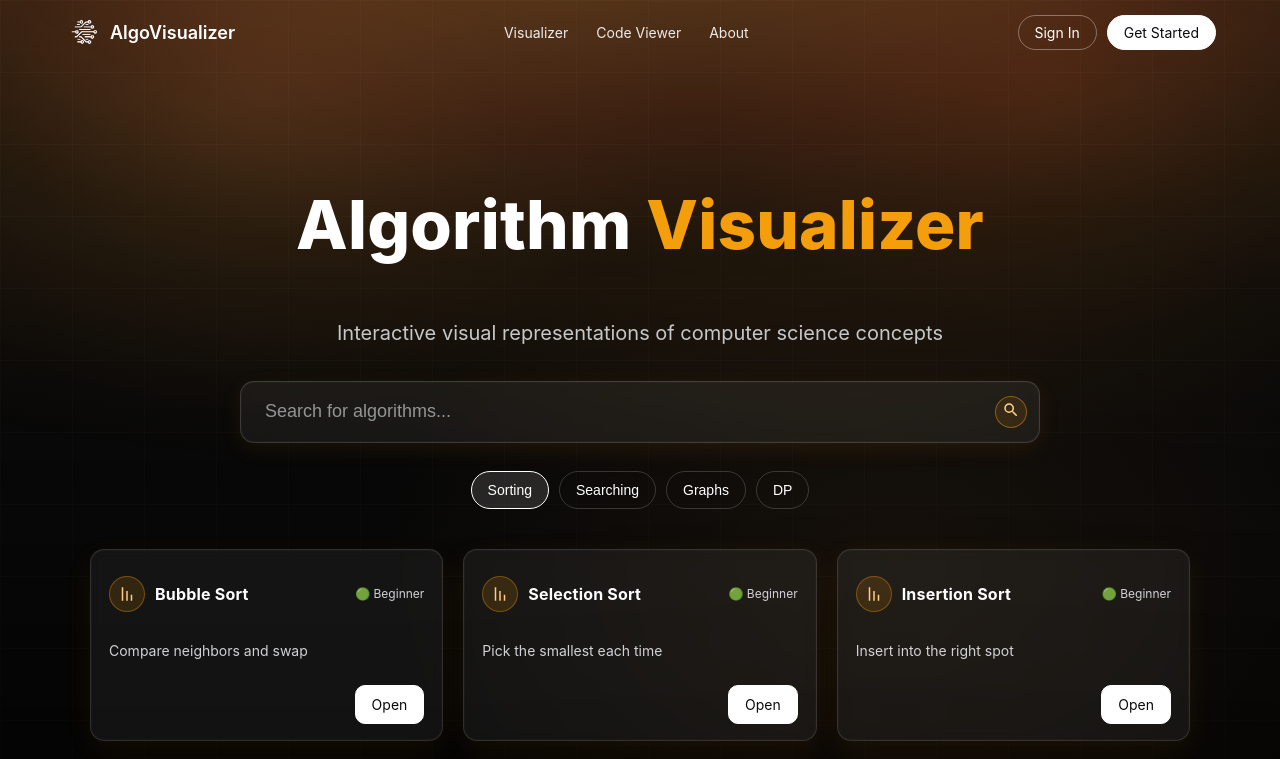
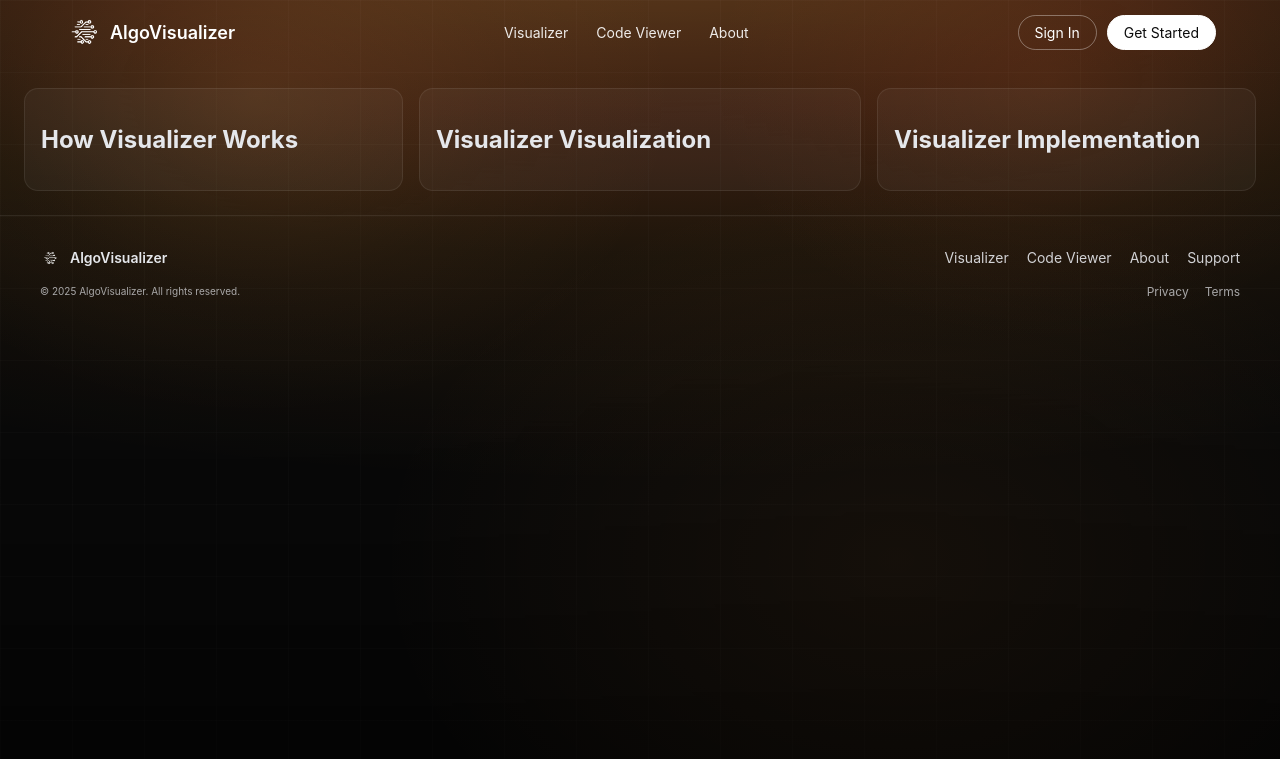
Before and after one commit to ayobade/Algorithm-visualizer, a React (Vite) app: page /visualizer in a window 1280 px wide. Shown: the top 759 px of the page. Built offline with nearby package versions, Linux system fonts and the light colour scheme.

Commit message:
visualizer page

```diff
--- a/src/App.jsx
+++ b/src/App.jsx
@@ -1,6 +1,7 @@
 import React from 'react'
 import LandingPage from './pages/landingpage'
 import SearchVisualizer from './pages/SearchVisualizer'
+import Visualizer from './pages/visualizer'
 import { Routes, Route } from 'react-router-dom'
 
 
@@ -9,7 +10,8 @@ function App() {
   return (
     <Routes>
       <Route path="/" element={<LandingPage />} />
-      <Route path="/visualizer" element={<SearchVisualizer />} />
+      <Route path="/SearchVisualizer" element={<SearchVisualizer />} />
+      <Route path="/visualizer" element={<Visualizer />} />
     </Routes>
   )
 }
--- a/src/components/CodeViewer.jsx
+++ b/src/components/CodeViewer.jsx
@@ -0,0 +1,9 @@
+import React from 'react'
+
+function CodeViewer({ title }) {
+    return (
+        <h1>{title} Implementation</h1>
+    )
+}
+
+export default CodeViewer
--- a/src/components/Header.jsx
+++ b/src/components/Header.jsx
@@ -1,8 +1,9 @@
-import React from 'react'
+import React, { useState } from 'react'
 import styled from 'styled-components'
 import { Link } from 'react-router-dom'
 
 function Header() {
+    const [open, setOpen] = useState(false)
     return (
         <HeaderBar>
             <HeaderInner>
@@ -12,7 +13,7 @@ function Header() {
                 </LogoLink>
                 <Nav>
 
-                    <NavItem><Anchor href="/visualizer">Visualizer</Anchor></NavItem>
+                    <NavItem><Anchor href="/SearchVisualizer">Visualizer</Anchor></NavItem>
                     <NavItem><Anchor href="#">Code Viewer</Anchor></NavItem>
                     <NavItem><Anchor href="#">About</Anchor></NavItem>
                 </Nav>
@@ -20,7 +21,23 @@ function Header() {
                     <SecondaryButton as="a" href="#">Sign In</SecondaryButton>
                     <PrimaryButton as="a" href="#">Get Started</PrimaryButton>
                 </Actions>
+                <Hamburger onClick={()=>setOpen(v=>!v)} aria-label="menu">
+                    <Bar />
+                    <Bar />
+                    <Bar />
+                </Hamburger>
             </HeaderInner>
+            {open && (
+                <MobileMenu>
+                    <a href="/SearchVisualizer" onClick={()=>setOpen(false)}>Visualizer</a>
+                    <a href="#" onClick={()=>setOpen(false)}>Code Viewer</a>
+                    <a href="#" onClick={()=>setOpen(false)}>About</a>
+                    <div className="actions">
+                        <a className="ghost" href="#" onClick={()=>setOpen(false)}>Sign In</a>
+                        <a className="solid" href="#" onClick={()=>setOpen(false)}>Get Started</a>
+                    </div>
+                </MobileMenu>
+            )}
         </HeaderBar>
     )
 }
@@ -82,6 +99,7 @@ const Nav = styled.ul`
     align-items: center;
     flex: 1;
     justify-content: center;
+    @media (max-width: 760px) { display: none; }
 `
 
 const NavItem = styled.li`
@@ -106,6 +124,7 @@ const Actions = styled.div`
     display: flex;
     align-items: center;
     gap: 10px;
+    @media (max-width: 760px) { display: none; }
 `
 
 const BaseButton = styled.button`
@@ -128,4 +147,37 @@ const PrimaryButton = styled(BaseButton)`
     text-decoration: none;
 `
 
+const Hamburger = styled.button`
+    display: none;
+    @media (max-width: 760px) { display: inline-flex; }
+    flex-direction: column;
+    gap: 4px;
+    background: transparent;
+    border: none;
+    padding: 6px;
+    cursor: pointer;
+    margin-left: 8px;
+`
+
+const Bar = styled.span`
+    width: 20px;
+    height: 2px;
+    background: #ffffff;
+    display: block;
+    border-radius: 2px;
+`
+
+const MobileMenu = styled.div`
+    display: none;
+    @media (max-width: 760px) { display: block; }
+    background: rgba(0,0,0,0.6);
+    border-top: 1px solid rgba(255,255,255,0.08);
+    backdrop-filter: blur(10px);
+    padding: 12px 16px;
+    a { display: block; color: #fff; text-decoration: none; padding: 10px 0; }
+    .actions { display: flex; gap: 10px; margin-top: 8px; }
+    .ghost { border: 1px solid rgba(255,255,255,0.35); padding: 8px 12px; border-radius: 9999px; }
+    .solid { background: #ffffff; color: #0b0b0b; padding: 8px 12px; border-radius: 9999px; }
+`
+
 export default Header
--- a/src/components/Hero.jsx
+++ b/src/components/Hero.jsx
@@ -13,7 +13,7 @@ function Hero() {
                     Empower your learning with our interactive algorithm visualizer, delivering precise step-by-step execution and rapid processing to elevate your understanding
                 </Description>
                 <CTAButtons>
-                    <PrimaryLink to="/visualizer">Start Visualizing</PrimaryLink>
+                    <PrimaryLink to="/SearchVisualizer">Start Visualizing</PrimaryLink>
                 </CTAButtons>
 
                <div> <Img src="/img1.jfif" alt="hero" /></div>
--- a/src/components/HowVisualizerWorks.jsx
+++ b/src/components/HowVisualizerWorks.jsx
@@ -0,0 +1,9 @@
+import React from 'react'
+
+function HowVisualizerWorks({ title }) {
+    return (
+        <h1>How {title} Works</h1>
+    )
+}
+
+export default HowVisualizerWorks
--- a/src/components/SelectVisualizer.jsx
+++ b/src/components/SelectVisualizer.jsx
@@ -85,7 +85,11 @@ function SelectVisualizer() {
                                 {alg.items.map((t) => (<li key={t}>{t}</li>))}
                             </CardList>
                             <ActionsRow>
-                                {alg.active ? (<PrimaryLink to="/visualizer">Open</PrimaryLink>) : (<GhostDisabled as="button" disabled>Coming soon</GhostDisabled>)}
+                                {alg.active ? (
+                                    <PrimaryLink to="/Visualizer" state={{ title: alg.title }}>Open</PrimaryLink>
+                                ) : (
+                                    <GhostDisabled as="button" disabled>Coming soon</GhostDisabled>
+                                )}
                             </ActionsRow>
                         </Card>
                     ))}
--- a/src/components/Visual.jsx
+++ b/src/components/Visual.jsx
@@ -0,0 +1,12 @@
+import React from 'react'
+
+function Visual({ title }) {
+    return (
+        <h1>{title} Visualization</h1>
+    )
+}
+
+
+
+
+export default Visual
--- /dev/null
+++ b/src/pages/visualizer.jsx
@@ -0,0 +1,50 @@
+import React from 'react'
+import { useLocation } from 'react-router-dom'
+import HowVisualizerWorks from '../components/HowVisualizerWorks'
+import Visual from '../components/Visual'
+import CodeViewer from '../components/CodeViewer'
+import Header from '../components/Header'
+import Footer from '../components/footer'
+import styled from 'styled-components'
+
+function Visualizer() {
+    const location = useLocation()
+    const title = location?.state?.title || 'Visualizer'
+    return (
+        <div>
+            <Header />
+            <Grid>
+                <Pane>
+                    <HowVisualizerWorks title={title} />
+                </Pane>
+                <Pane>
+                    <Visual title={title} />
+                </Pane>
+                <Pane>
+                    <CodeViewer title={title} />
+                </Pane>
+            </Grid>
+            <Footer />
+        </div>
+    )
+}
+
+const Grid = styled.section`
+    display: grid;
+    gap: 16px;
+    padding: 24px;
+    grid-template-columns: 1.2fr 1.4fr 1.2fr;
+    align-items: start;
+    @media (max-width: 1200px) {
+        grid-template-columns: 1fr;
+    }
+`
+
+const Pane = styled.div`
+    background: rgba(255,255,255,0.04);
+    border: 1px solid rgba(255,255,255,0.08);
+    border-radius: 14px;
+    padding: 16px;
+`
+
+export default Visualizer
```
